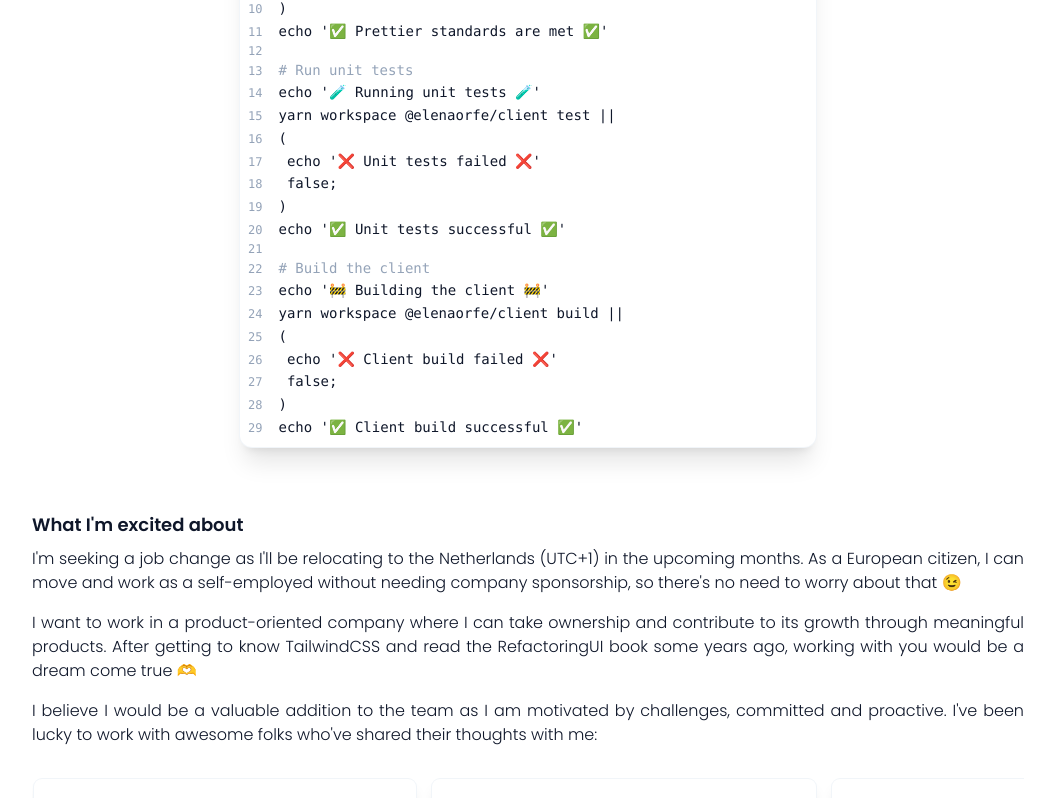
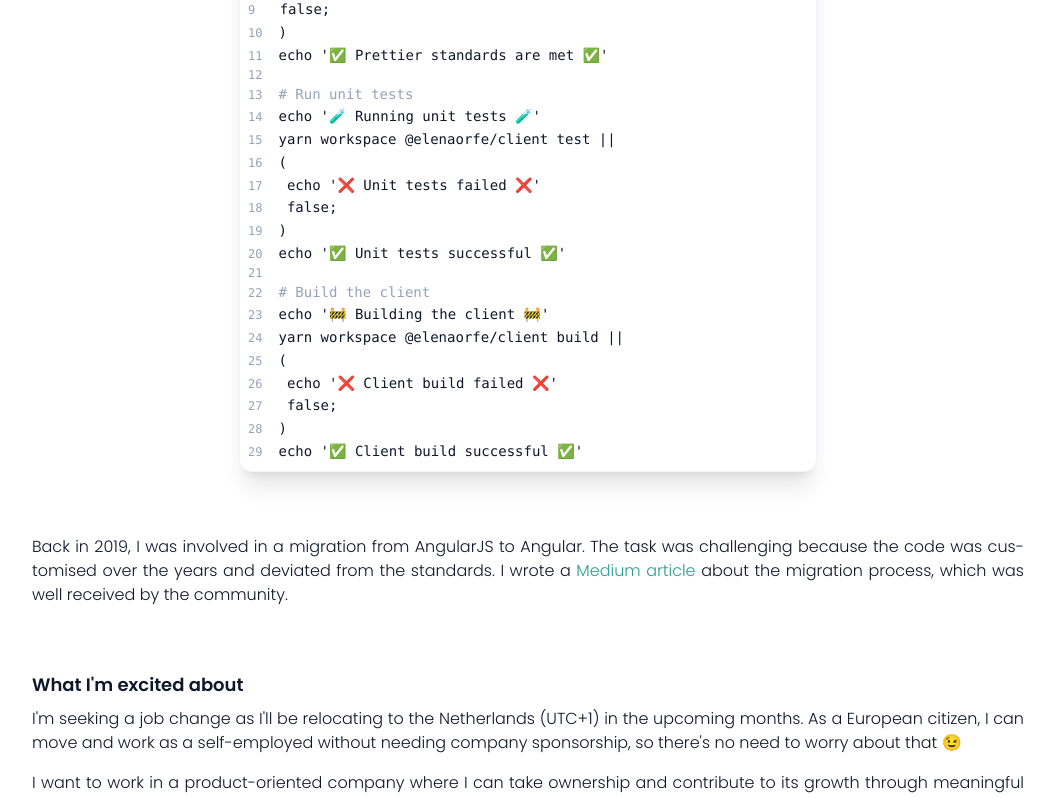
Before and after one commit to elenaorfe/elenaorfe-website, a Next.js app in the folder packages/@elenaorfe-client/: page /cover-letters/tailwind in a window 1280 px wide. Shown: the part 1971-2769 px from the top of the page, without its empty margins (112-1166 px from the left). Built offline with nearby package versions, Linux system fonts and the light colour scheme.

Commit message:
Add second contribution

```diff
--- a/packages/@elenaorfe-client/components/ContributionsCoverLetter.tsx
+++ b/packages/@elenaorfe-client/components/ContributionsCoverLetter.tsx
@@ -27,10 +27,10 @@ const ContributionsCoverLetter: React.FC = () => {
 				</a>{' '}
 				🐶 and gave it a shot. I was absolutely amazed at how well it fit the
 				purpose! In fact, I liked it so much that I even set it up for my
-				personal website.
+				personal website. Here is an example of how I set it up:
 			</p>
 
-			<div className="mx-auto max-w-xl">
+			<div className="mx-auto mb-16 max-w-xl">
 				<CodeWrapper fileName=".husky/pre-commit">
 					<pre className="overflow-x-auto text-sm">
 						<div className="flex items-baseline space-x-4 leading-relaxed">
@@ -155,6 +155,20 @@ const ContributionsCoverLetter: React.FC = () => {
 					</pre>
 				</CodeWrapper>
 			</div>
+			<p className="mb-4 hyphens-auto text-justify">
+				Back in 2019, I was involved in a migration from AngularJS to Angular.
+				The task was challenging because the code was customised over the years
+				and deviated from the standards. I wrote a{' '}
+				<a
+					href="https://medium.com/@elenaorfe/migrate-angularjs-to-angular-through-angular-cli-hybrid-application-8790b272a1d7"
+					target="_blank"
+					rel="noreferrer"
+					className="text-persian-green-500"
+				>
+					Medium article
+				</a>{' '}
+				about the migration process, which was well received by the community.
+			</p>
 		</section>
 	);
 };
```
